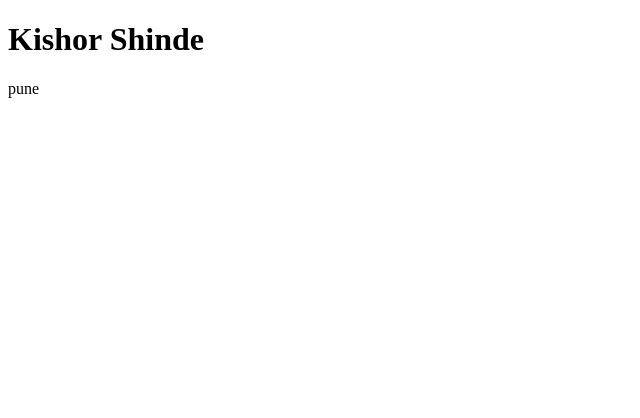
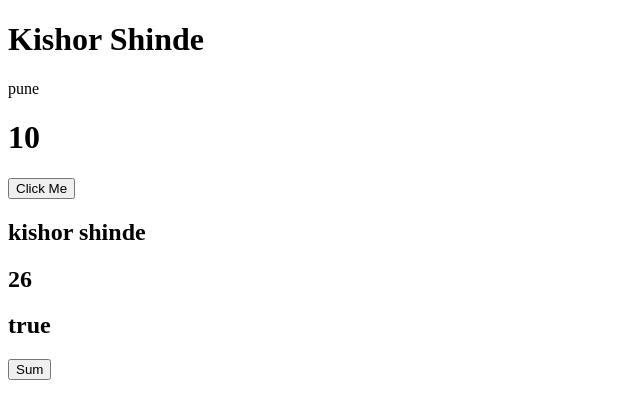
Before and after one commit to kishor-shinde-96/anguler-21-2026, an Angular app: page / in a window 1280 px wide. Shown: the top 418 px of the page, without its empty margins (0-640 px from the left). Built offline with nearby package versions, Linux system fonts and the light colour scheme.

Commit message:
dataTypes

```diff
--- a/src/app/app.html
+++ b/src/app/app.html
@@ -1,3 +1,13 @@
 <h1>Kishor Shinde</h1>
 
 <p>{{name}}</p>
+
+<h1>{{value}}</h1>
+
+<button (click)="handleClick()">Click Me</button>
+
+<h2>{{namer}}</h2>
+<h2>{{age}}</h2>
+<h2>{{isValid}}</h2>
+
+<button (click)="sum(5, 10)">Sum</button>
--- a/src/app/app.ts
+++ b/src/app/app.ts
@@ -10,4 +10,24 @@ import { RouterOutlet } from '@angular/router';
 export class App {
   protected readonly title = signal('anguler-tutorial-2026');
   name = "pune";
+
+  value = 10;
+ // value = "Hello, World!"
+
+ namer: string = "kishor shinde";
+
+ age: number = 26;
+ isValid: boolean = true;
+
+ handleClick() {
+   let value;
+   value = "hello, world!";
+   value = 10
+   console.log(value);
+
+ }
+  sum(a: number, b: number) {
+    console.log(a + b);
+    console.log(a + b);
+  }
 }
```
